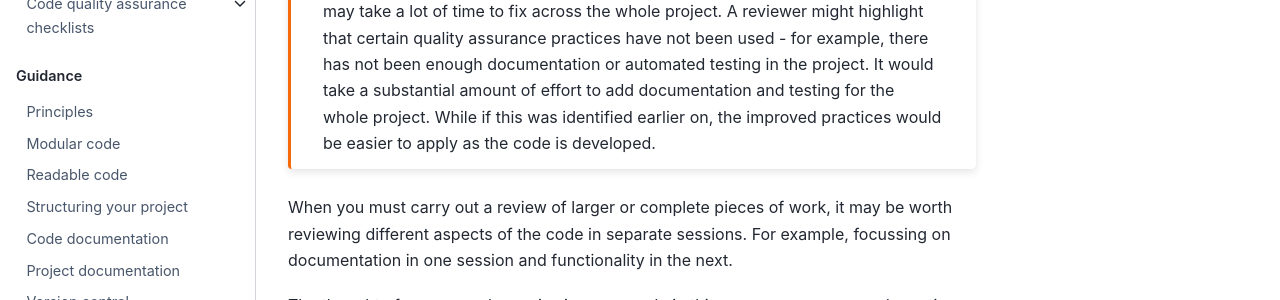
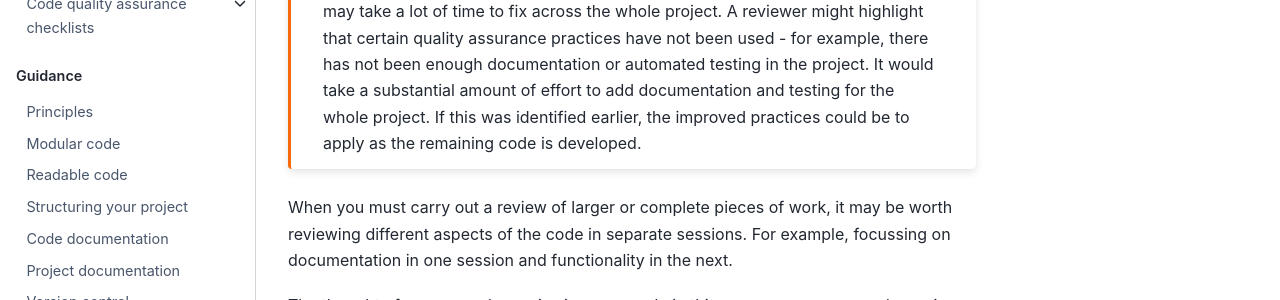
Before and after one commit to best-practice-and-impact/qa-of-code-guidance, a Jupyter Book: the page built from book/peer_review.md, in a window 1280 px wide and 900 px high, scrolled down 4521 px. Shown: the part 285-585 px from the top of the window. Built offline with Jupyter Book 1.0.4 settings and Sphinx 7.4.7 and the Sphinx Book theme 1.1.4, drawn with Linux system fonts in a browser that asks for light colours; some of the changed text lies outside the part shown.

Commit message:
Fix grammar
Co-authored-by: Ru Snook <80822996+RuSnook@users.noreply.github.com>

````diff
--- a/book/peer_review.md
+++ b/book/peer_review.md
@@ -120,7 +120,7 @@
 ```{important}
 If a project is only reviewed when all of the code has been written, this significantly reduces the benefit of review.
 
-There is a much larger burden on the reviewer and any issues that are identified may take a lot of time to fix across the whole project. A reviewer might highlight that certain quality assurance practices have not been used - for example, there has not been enough documentation or automated testing in the project. It would take a substantial amount of effort to add documentation and testing for the whole project. While if this was identified earlier on, the improved practices would be easier to apply as the code is developed.
+There is a much larger burden on the reviewer and any issues that are identified may take a lot of time to fix across the whole project. A reviewer might highlight that certain quality assurance practices have not been used - for example, there has not been enough documentation or automated testing in the project. It would take a substantial amount of effort to add documentation and testing for the whole project. If this was identified earlier, the improved practices could be to apply as the remaining code is developed.
 ```
 
 When you must carry out a review of larger or complete pieces of work, it may be worth reviewing different aspects of the code in separate sessions. For example, focussing on documentation in one session and functionality in the next.
````
